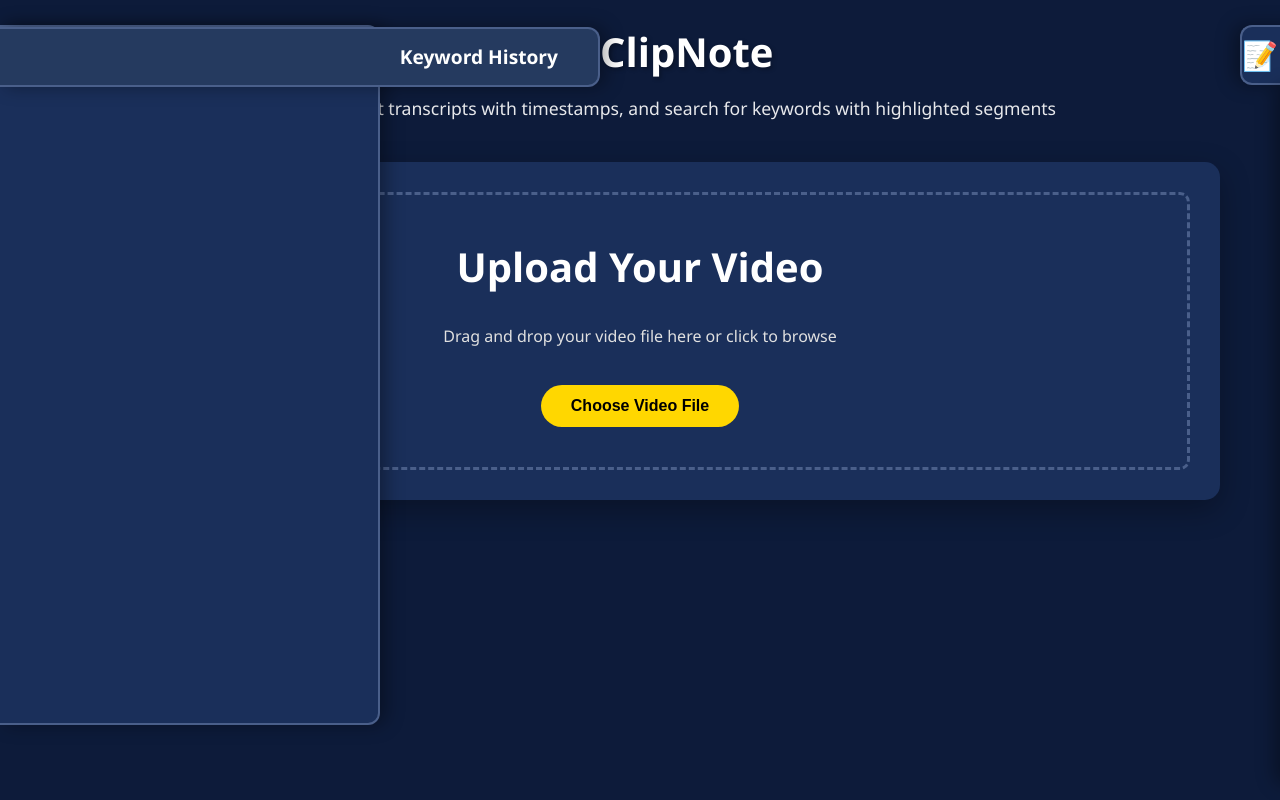
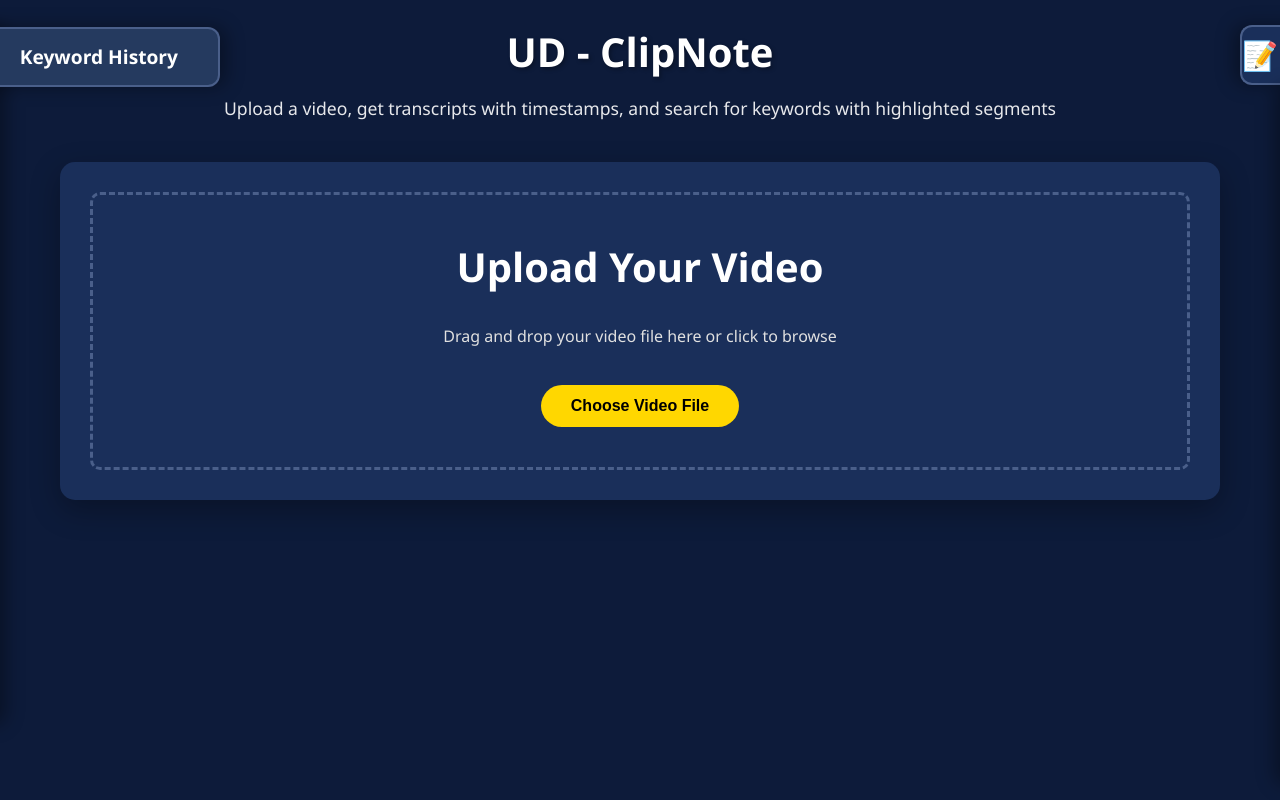
Before and after one commit to Evan05Miller/ClipNote, a Flask app: page / in a window 1280 px wide. Run offline with Flask 3, Linux system fonts and the light colour scheme.

Commit message:
Made AI analysis editable and fixed history sidebar UI

```diff
--- a/static/css/style.css
+++ b/static/css/style.css
@@ -770,6 +770,10 @@ header p {
     padding-right: 40px; /* spacing from right edge */
 }
 
+.sidebar-header.locked {
+    background: #0f1a2e;
+}
+
 /* Sidebar content */
 .sidebar-content {
     flex: 1;
--- a/static/js/app.js
+++ b/static/js/app.js
@@ -117,6 +117,7 @@ class VideoTranscriptAnalyzer {
         if (sidebarHeader && sidebar) {
             sidebarHeader.addEventListener('click', () => {
                 sidebar.classList.toggle('open');
+                sidebarHeader.classList.toggle('locked');
             });
         }
 
@@ -423,7 +424,7 @@ class VideoTranscriptAnalyzer {
             const keywordInput = document.getElementById('keywordInput');
             aiAnalysis.innerHTML = `
                 <h4> AI Analysis for "${keywordInput?.value || 'keyword'}"</h4>
-                <div style="white-space: pre-line; line-height: 1.6;">${result.llm_result.keyword_script}</div>
+                <div contenteditable="true" class="editable-analysis" style="white-space: pre-line; line-height: 1.6; border: 1px solid #4a5f8a; padding: 10px; border-radius: 5px; background: #1a2f5a; color: #ffffff; min-height: 100px;">${result.llm_result.keyword_script}</div>
             `;
         }
         if (resultsSection) {
--- a/templates/index.html
+++ b/templates/index.html
@@ -14,7 +14,7 @@
         </header>
 
         <!-- Keyword History Sidebar -->
-        <div class="keyword-history-sidebar open" id="keywordHistorySidebar">
+        <div class="keyword-history-sidebar" id="keywordHistorySidebar">
             <div class="sidebar-header">
                 <h4>Keyword History</h4>
             </div>
```
